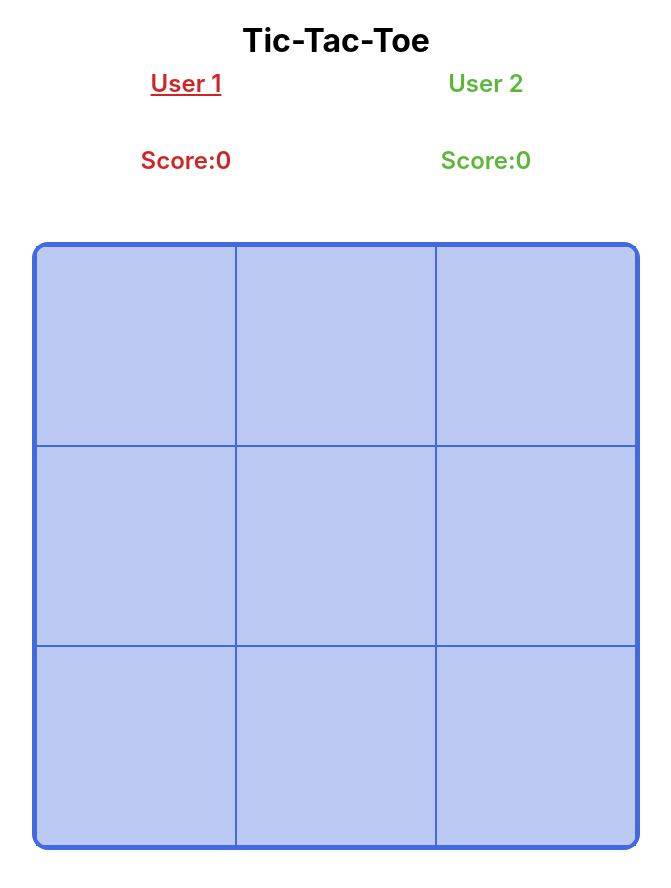
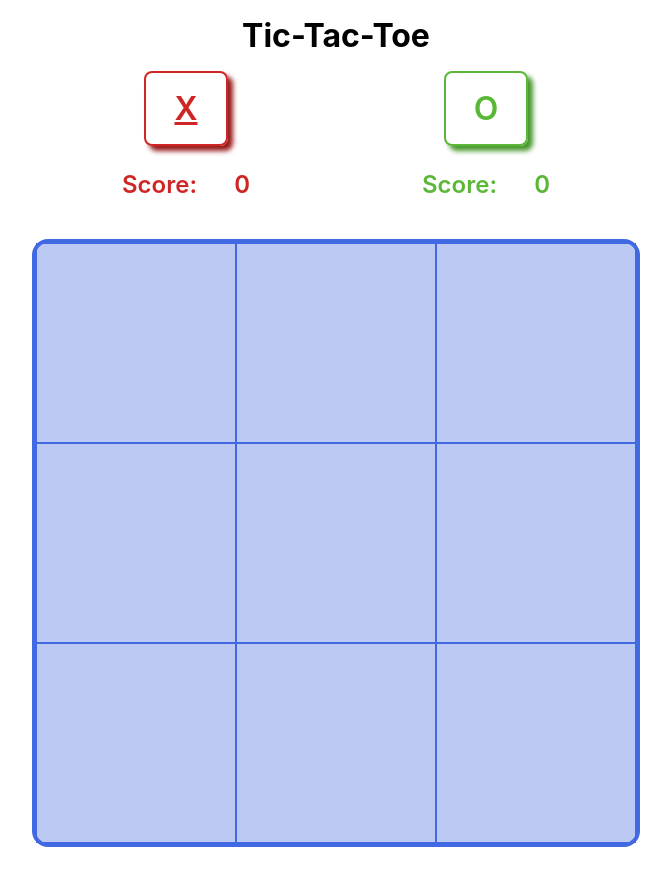
Before and after one commit to OxanaDanilova/tic-tac-toe-react, a React (Create React App) app in the folder my-app/: page / in a window 1280 px wide. Shown: the top 888 px of the page, without its empty margins (304-975 px from the left). After the commit the page ends 863 px from the top, so only its background shows below. Built offline with nearby package versions, Linux system fonts and the light colour scheme.

Commit message:
feat: rename and redesign user 1 and user 2 panel

```diff
--- a/my-app/src/App.css
+++ b/my-app/src/App.css
@@ -1,5 +1,9 @@
-.App {
+.app {
   text-align: center;
+}
+
+.app > h1 {
+  margin: 1rem;
 }
 
 .App-logo {
--- a/my-app/src/App.js
+++ b/my-app/src/App.js
@@ -20,7 +20,7 @@ class App extends React.Component {
 
   render() {
     return (
-      <div className="App">
+      <div className="app">
         <h1>Tic-Tac-Toe</h1>
         <UserPanel
           userFirstScore={this.state.userFirstScore}
--- a/my-app/src/components/Board/Board.css
+++ b/my-app/src/components/Board/Board.css
@@ -4,7 +4,7 @@
   grid-template-columns: repeat(3, 1fr);
   background-color: rgb(188, 202, 243);
   border: 4px solid royalblue;
-  margin: 10vh auto;
+  margin: 1rem auto;
   border-radius: 1rem;
 }
 
--- a/my-app/src/components/FinishGamePopup/FinishGamePopup.js
+++ b/my-app/src/components/FinishGamePopup/FinishGamePopup.js
@@ -15,14 +15,14 @@ export class FinishGamePopup extends React.Component {
     let message = "";
     if (this.props.winner) {
       if (this.props.winner === "x") {
-        message = "Congratulations! The winner is User 1 (x)";
+        message = "Congratulations! The winner is X!";
       } else {
-        message = "Congratulations! The winner is User 2 (o)";
+        message = "Congratulations! The winner is O!";
       }
     }
     return (
       <section className="fin-popup">
-        <p>Game over!</p>
+        <p>{message ? "" : "Game over!"}</p>
         <p>{message}</p>
         <button onClick={() => this.closePopup()} className="close-btn">
           x
--- a/my-app/src/components/UserPanel/FirstUser.js
+++ b/my-app/src/components/UserPanel/FirstUser.js
@@ -4,7 +4,7 @@ export class FirstUserPanel extends React.Component {
   render() {
     return (
       <section className="first-user-panel">
-        <p className="first-user-name">User 1</p>
+        <p className="first-user-name">X</p>
         <div className="score-wrapper">
           <p>Score: </p>
           <p className="first-user-score">{this.props.score}</p>
--- a/my-app/src/components/UserPanel/SecondUser.js
+++ b/my-app/src/components/UserPanel/SecondUser.js
@@ -4,7 +4,7 @@ export class SecondUserPanel extends React.Component {
   render() {
     return (
       <section className="second-user-panel">
-        <p className="second-user-name">User 2</p>
+        <p className="second-user-name">O</p>
         <div className="score-wrapper">
           <p>Score: </p>
           <p className="second-user-score">{this.props.score}</p>
--- a/my-app/src/components/UserPanel/UserPanel.css
+++ b/my-app/src/components/UserPanel/UserPanel.css
@@ -1,22 +1,23 @@
 .user-panel {
   max-width: 600px;
-  max-height: 80px;
   display: flex;
   justify-content: space-around;
   align-items: center;
-  margin: 20px auto;
+  margin: 0 auto;
 }
 
 .score-wrapper {
   display: flex;
-  justify-content: space-around;
+  justify-content: space-between;
   align-items: center;
+  width: 8rem;
 }
 
 .first-user-panel,
 .second-user-panel {
   display: flex;
   flex-direction: column;
+  align-items: center;
 }
 
 .first-user-panel > *,
@@ -31,8 +32,26 @@
 
 .first-user-name {
   text-decoration: underline;
+  padding: 1rem;
+  font-size: 2rem;
+  box-shadow: 5px 5px 5px rgb(151, 26, 26);
+  border: 2px solid rgb(207, 37, 37);
+  border-radius: 0.5rem;
+  width: 3rem;
+  margin: 0;
 }
 
 .second-user-panel > * {
   color: rgb(90, 183, 56);
 }
+
+.second-user-name {
+  text-decoration: none;
+  padding: 1rem;
+  font-size: 2rem;
+  box-shadow: 5px 5px 5px rgb(73, 151, 45);
+  border: 2px solid rgb(90, 183, 56);
+  border-radius: 0.5rem;
+  width: 3rem;
+  margin: 0;
+}
```
